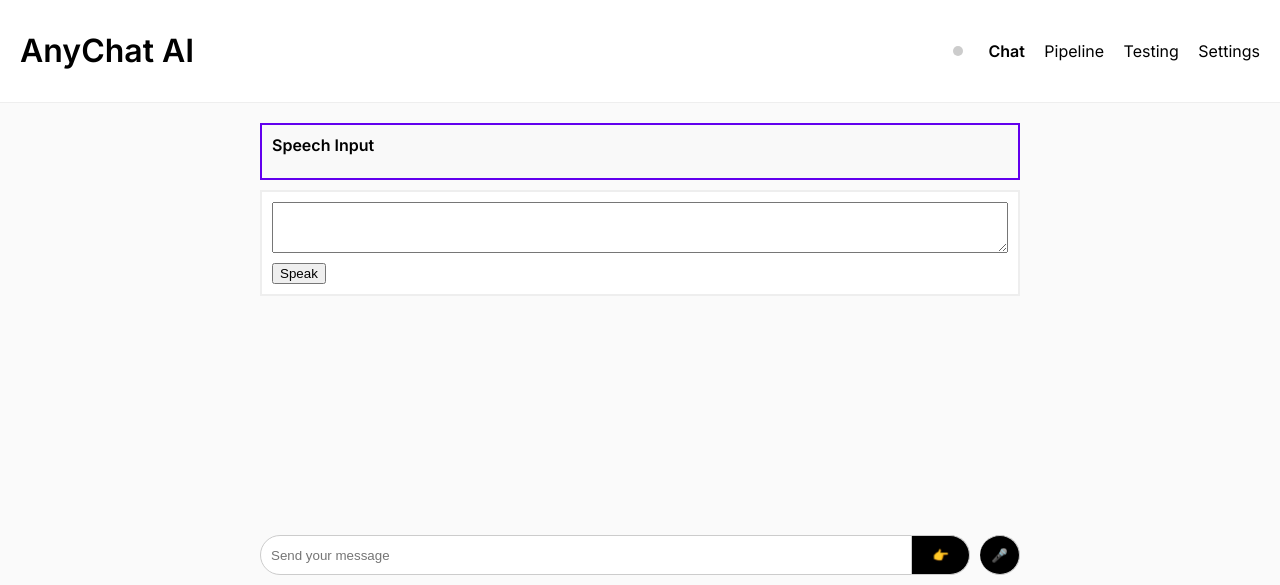
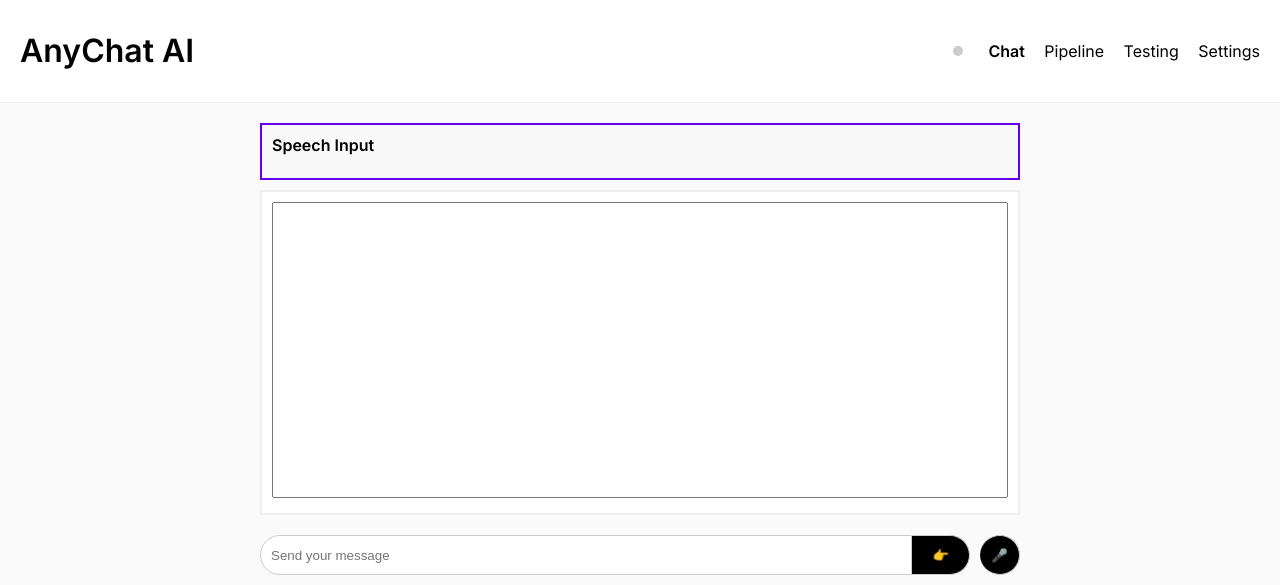
Before and after one commit to West-Ben/ElaraLM, a FastAPI app: page / in a window 1280 px wide. Shown: the top 585 px of the page. Run offline with FastAPI, Linux system fonts and the light colour scheme.

Commit message:
Remove speak button and expand AI output

```diff
--- a/app/static/app.js
+++ b/app/static/app.js
@@ -20,7 +20,6 @@ let feedbackEnabled = localStorage.getItem('feedbackEnabled') !== 'false';
 let feedbackMode = localStorage.getItem('feedbackMode') || 'persistent';
 let aiOutputElem = null;
 let chatInput = null;
-let speakBtn = null;
 let stopBtn = null;
 let ttsTimer = null;
 let ttsQueue = [];
@@ -40,7 +39,6 @@ function setup() {
     aiOutputElem = document.getElementById('ai-output');
     chatInput = document.querySelector('.input-area input[type="text"]');
     const chatForm = document.querySelector('.input-area');
-    speakBtn = document.getElementById('speak-now');
     stopBtn = document.getElementById('stop-speak');
 
     voiceActivated = localStorage.getItem('voiceActivated') === 'true';
@@ -60,6 +58,9 @@ function setup() {
             if (!text) return;
             chatInput.value = '';
             appendMessage(text, 'user', Date.now());
+            if (aiOutputElem) {
+                aiOutputElem.value += `user: ${text}\n`;
+            }
             let result = '';
             try {
                 const res = await fetch('/generate', {
@@ -76,18 +77,12 @@ function setup() {
                 result = 'LLM not found';
             }
             if (aiOutputElem) {
-                aiOutputElem.value = result;
+                aiOutputElem.value += `assistant: ${result}\n`;
                 if (ttsTimer) clearTimeout(ttsTimer);
-                ttsTimer = setTimeout(() => speakText(aiOutputElem.value), 1000);
+                ttsTimer = setTimeout(() => speakText(result), 1000);
             }
             appendMessage(result, 'assistant', Date.now());
 
-        });
-    }
-    if (speakBtn && aiOutputElem) {
-        speakBtn.addEventListener('click', () => {
-            if (ttsTimer) { clearTimeout(ttsTimer); ttsTimer = null; }
-            speakText(aiOutputElem.value);
         });
     }
     if (stopBtn) {
@@ -156,6 +151,9 @@ function beginStreaming(stream) {
         if (data.text) {
             const ts = data.timestamp ? data.timestamp * 1000 : Date.now();
             appendMessage(data.text, 'user', ts);
+            if (aiOutputElem) {
+                aiOutputElem.value += `user: ${data.text}\n`;
+            }
         }
     };
 
--- a/app/static/styles.css
+++ b/app/static/styles.css
@@ -61,12 +61,7 @@ body {
     font-size: 1.2rem;
 }
 .messages {
-    flex: 1;
-    overflow-y: auto;
-    padding: 20px 0;
-    display: flex;
-    flex-direction: column;
-    gap: 10px;
+    display: none;
 }
 .message {
     max-width: 70%;
@@ -173,13 +168,16 @@ body {
     background: #fff;
     padding: 10px;
     margin-bottom: 10px;
-    max-height: 150px;
+    flex: 1;
+    display: flex;
+    flex-direction: column;
     overflow-y: auto;
 }
 .ai-response textarea {
     width: 100%;
     box-sizing: border-box;
-    resize: vertical;
+    flex: 1;
+    resize: none;
 }
 .ai-controls {
     margin-top: 5px;
--- a/app/templates/index.html
+++ b/app/templates/index.html
@@ -28,7 +28,6 @@
     <div class="ai-response">
         <textarea id="ai-output" rows="3"></textarea>
         <div class="ai-controls">
-            <button type="button" id="speak-now">Speak</button>
             <button type="button" id="stop-speak" style="display:none;">Stop</button>
         </div>
     </div>
```
